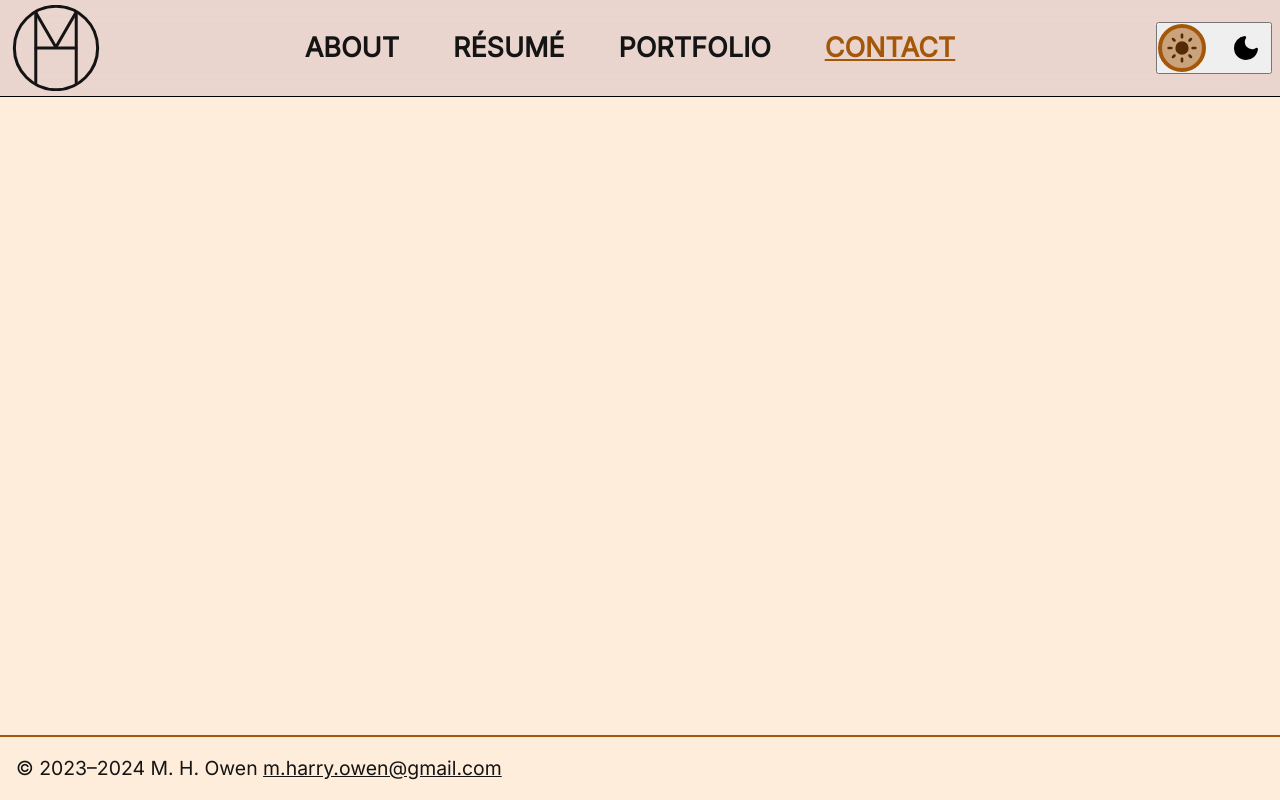
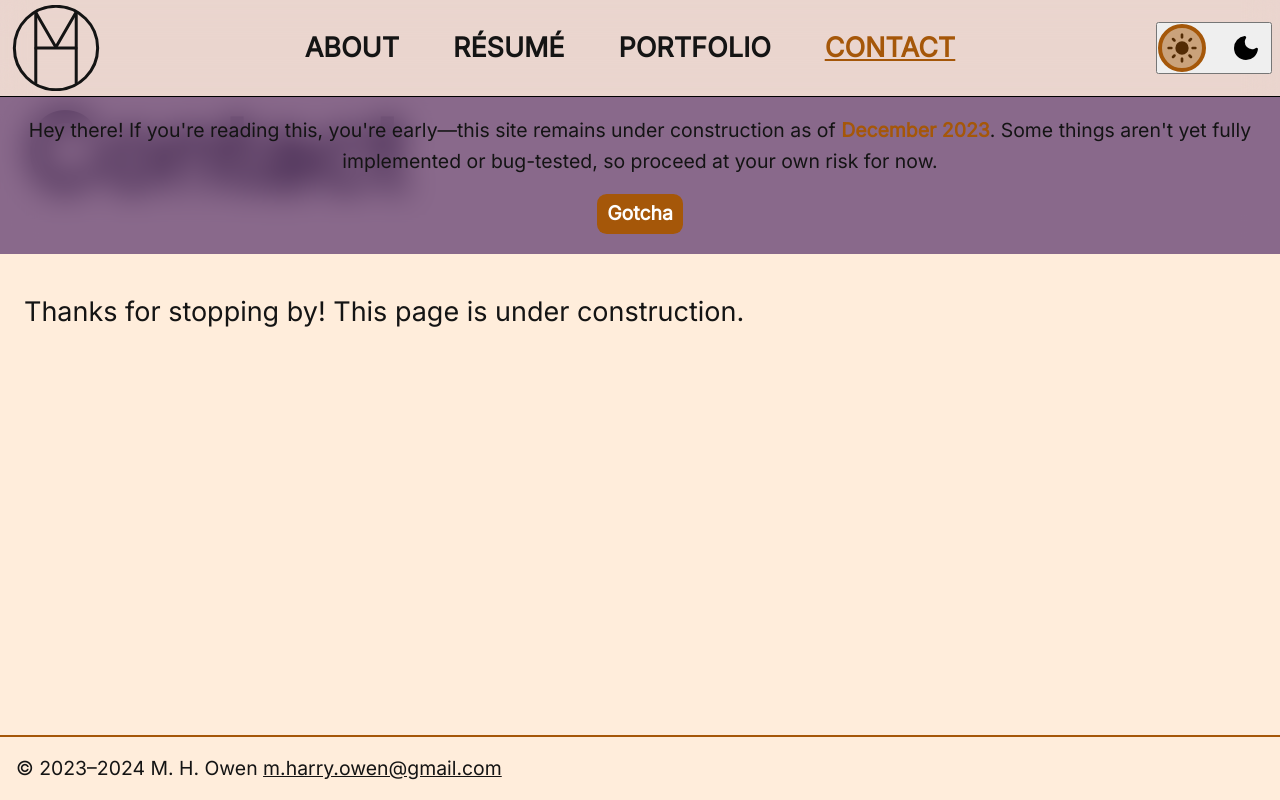
Before and after one commit to mhowen/mhowen.github.io, a Nuxt app: page /contact in a window 1280 px wide. Built offline with nearby package versions, Linux system fonts and the light colour scheme; a web font is replaced by a local one; what vue3-marquee would draw is missing.

Commit message:
implement temporary under-construction cautions

```diff
--- a/assets/css/App.css
+++ b/assets/css/App.css
@@ -25,9 +25,7 @@ a {
 strong {
   font-weight: bold;
 }
-:focus:not(.no-focus) {
-  color: var(--c-accent);
-}
+
 /* Typography */
 .fs--2 { font-size: var(--step--2); }
 .fs--1 { font-size: var(--step--1); }
--- a/layouts/default.vue
+++ b/layouts/default.vue
@@ -1,9 +1,20 @@
 <script setup>
+const warningDate = ref('December 2023');
+const warningDismissed = ref(false);
 
 </script>
 
 <template>
   <div class="layout-default">
+    <div class="warning" :class="{ displayed: !warningDismissed }">
+      <div class="warning-contents">
+        <p>
+          Hey there! If you're reading this, you're early—this site remains under construction as of <span style="color: var(--c-accent); font-weight: 700">{{ warningDate }}</span>. Some things aren't yet fully implemented or bug-tested, so proceed at your own risk for now.
+        </p>
+        <button class="btn btn-accent" @click="warningDismissed = true">Gotcha</button>
+      </div>
+    </div>
+
     <TheHeader />
 
     <slot />
@@ -13,6 +24,34 @@
 </template>
 
 <style scoped>
+.warning {
+  background-color: #4e2763aa;
+  backdrop-filter: blur(1rem);
+  min-width: 100%;
+  padding: 1em;
+  position: fixed;
+  top: 6rem;
+  z-index: 999;
+
+  opacity: 0;
+  transition: opacity 1s ease;
+}
+.warning.displayed {
+  opacity: 1;
+}
+.warning-contents {
+  display: flex;
+  flex-wrap: wrap;
+  gap: 1rem;
+  justify-content: center;
+  margin-inline: auto;
+  max-width: var(--dw-content);
+}
+.warning-contents > p {
+  max-width: none;
+  text-align: center;
+}
+
 .layout-default {
   animation: layout-bg 10s infinite alternate;
   background-image: var(--g-matching);
--- a/pages/contact.vue
+++ b/pages/contact.vue
@@ -1,13 +1,27 @@
-<template>
-  <div>
-
-  </div>
-</template>
-
 <script setup>
 
 </script>
 
+<template>
+  <section class="section-contact">
+    <h1>Contact</h1>
+
+    <div class="contact">
+      <p>
+        Thanks for stopping by! This page is under construction.
+      </p>
+    </div>
+  </section>
+</template>
+
 <style scoped>
-
+.section-contact {
+  margin-inline: auto;
+  padding-inline: 1rem;
+  width: min(var(--dw-content-wide), calc(100% - 1rem));
+}
+.contact {
+  font-size: var(--step-1);
+  margin-top: 5rem;
+}
 </style>
--- a/pages/projects/index.vue
+++ b/pages/projects/index.vue
@@ -3,14 +3,25 @@
 </script>
 
 <template>
-  <section>
+  <section class="section-projects">
     <h1>My Work</h1>
 
     <div class="projects">
+      <p>
+        Thanks for stopping by! This page is under construction.
+      </p>
     </div>
   </section>
 </template>
 
 <style scoped>
-
+.section-projects {
+  margin-inline: auto;
+  padding-inline: 1rem;
+  width: min(var(--dw-content-wide), calc(100% - 1rem));
+}
+.projects {
+  font-size: var(--step-1);
+  margin-top: 5rem;
+}
 </style>
```
